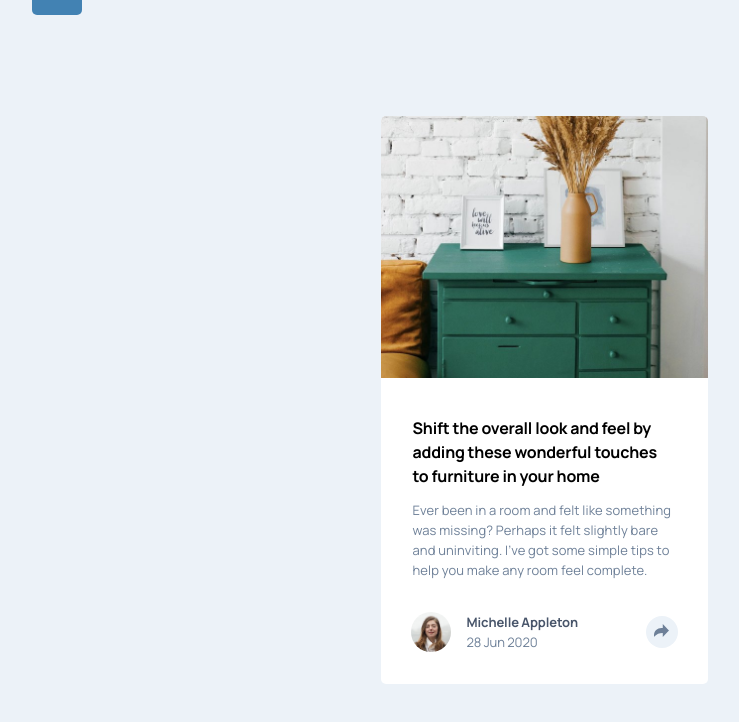
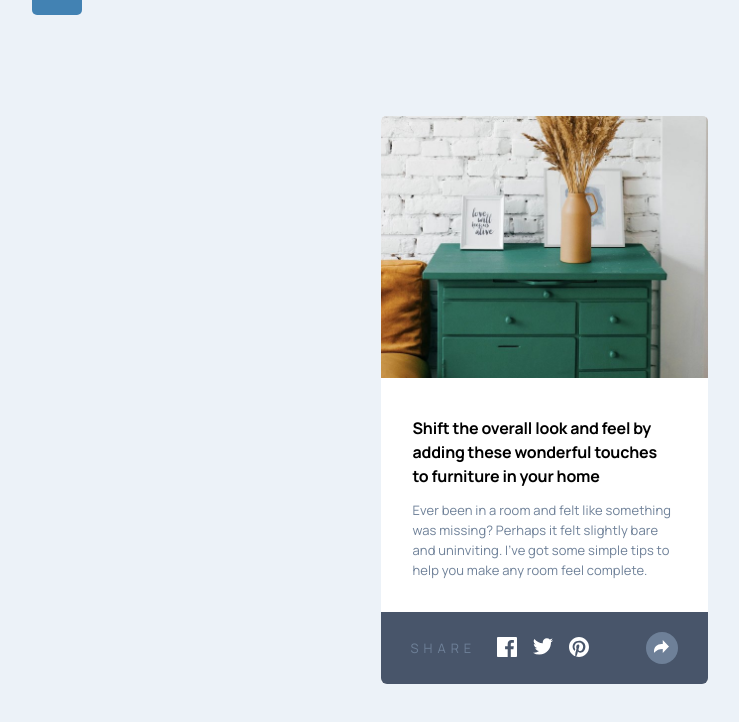
Before and after one commit to alexanderivanov2/frontend-mentor, a Vue app: page /newbie/article-preview-card in a window 1280 px wide. Both pictures are taken after a click on the button 757 px from the left and 631 px from the top of the page. Shown: the top 722 px of the page, without its empty margins (96-835 px from the left). Built offline with nearby package versions, Linux system fonts and the light colour scheme; a web font is replaced by a local one.

Commit message:
create footer animation

```diff
--- a/src/assets/styles/components/newbie/_articlePreviewCard.scss
+++ b/src/assets/styles/components/newbie/_articlePreviewCard.scss
@@ -20,7 +20,6 @@
             width: 100%;
             border-top-left-radius: inherit;
             border-top-right-radius: inherit;
-
         }
     }
 
@@ -51,12 +50,14 @@
 
     &-footer {
         .user-share-info-section {
+            position: relative;
+            overflow: hidden;
             width: 100%;
 
             .user-share-info-main {
                 display: flex;
                 align-items: center;
-                padding: 0 3rem 3.2rem;
+                padding: 1.6rem 3rem;
 
                 .user-share-info-avatar {
                     width: 4rem;
@@ -84,6 +85,8 @@
                 }
 
                 .users-share-info-share-btn {
+                    position: relative;
+                    z-index: 10;
                     margin-left: auto;
                     background-color: $light-gray;
                     border: none;
@@ -92,6 +95,54 @@
                     height: 3.2rem;
                     border-radius: 5rem;
                     cursor: pointer;
+                    transition: all .5s;
+
+
+                    &:hover, &.active {
+                        background-color: $light-blue-gray;
+                        img {
+
+                            filter: invert(100%) brightness(1000%) contrast(100%);
+
+                        }
+                    }
+                }
+            }
+
+            .user-share-info-share-section {
+                overflow: hidden;
+                position: absolute;
+                top: 0;
+                transform: translateX(-10%);
+                opacity: 0;
+                width: 0;
+                height: 100%;
+                background-color: $blue-gray;
+                border-bottom-left-radius: 6px;
+                border-bottom-right-radius: 6px;
+                display: flex;
+                align-items: center;
+                gap: 2.1rem;
+                padding-left: 3rem;
+                transition: all ease-in-out .2s;
+
+                &.open {
+                    transform: translateX(0);
+                    width: 100%;
+                    opacity: 1;
+                }
+
+                .share-text-tag {
+                    font-size: 1.3rem;
+                    color: $light-blue-gray;
+                    line-height: 2rem;
+                    letter-spacing: 5px;
+                }
+
+                .user-share-info-links {
+                    display: flex;
+                    align-items: center;
+                    gap: 1.6rem;
                 }
             }
         }
--- a/src/components/NewbieCards/ArticlePreviewCard/UserShareInfo.vue
+++ b/src/components/NewbieCards/ArticlePreviewCard/UserShareInfo.vue
@@ -10,13 +10,24 @@
                 <p class="user-share-info-names"> {{ userInfo.names }}</p>
                 <p class="user-share-info-date"> {{  userInfo.date }}</p>
             </div>
-            <button class="users-share-info-share-btn">
+            <button
+                class="users-share-info-share-btn"
+                :class="{
+                    'active': isShareOpen,
+                }"
+                @click="toggleIsOpen"
+
+            >
+                <!-- <svg :src="iconShare"></svg> -->
                 <img :src="iconShare" alt="share icon">
             </button>
         </div>
         <div
-            v-if="false"
+
             class="user-share-info-share-section"
+            :class="{
+                'open': isShareOpen
+            }"
         >
             <p class="share-text-tag">SHARE</p>
             <div class="user-share-info-links">
@@ -48,6 +59,7 @@
 </template>
 
 <script setup lang="ts">
+import { ref } from 'vue'
 import iconFacebook from '/assets/images/newbieChallenges/articlePreview/icon-facebook.svg'
 import iconTwitter from '/assets/images/newbieChallenges/articlePreview/icon-twitter.svg'
 import iconPinterest from '/assets/images/newbieChallenges/articlePreview/icon-pinterest.svg'
@@ -68,4 +80,10 @@ interface Props {
 }
 const props = defineProps<Props>()
 
+const isShareOpen = ref<boolean>(false)
+
+const toggleIsOpen = () => {
+    isShareOpen.value = !isShareOpen.value
+}
+
 </script>
```
